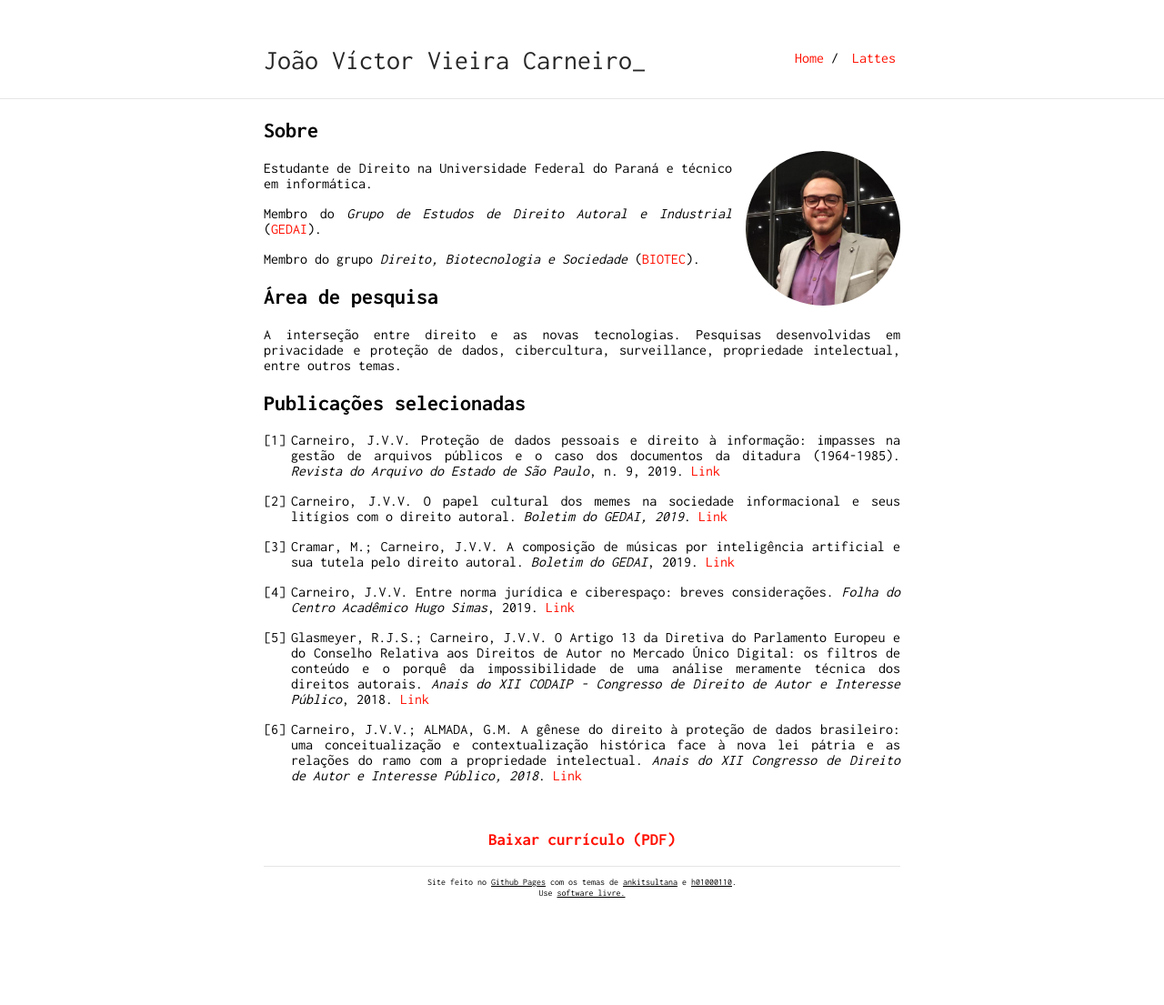
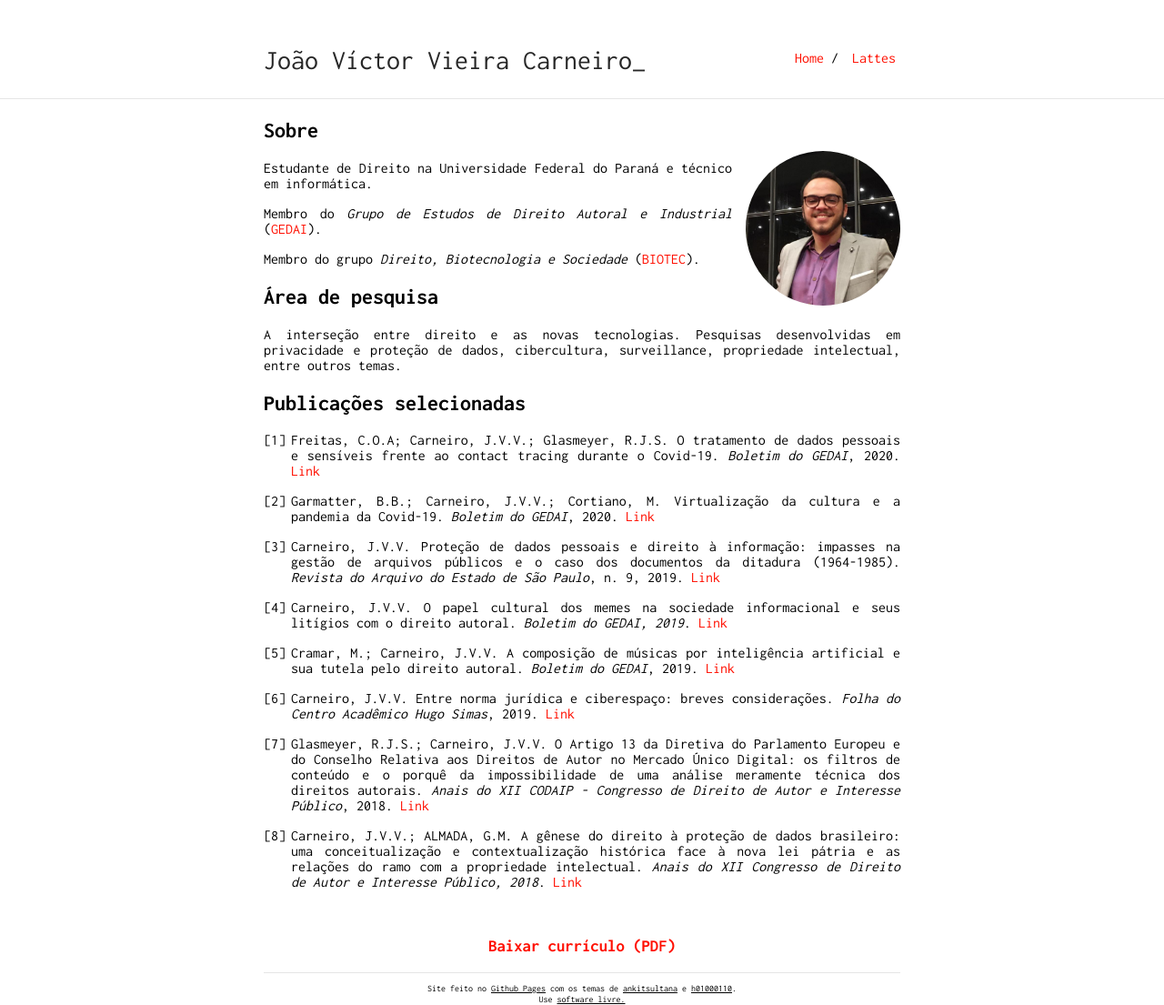
Before and after one commit to joaovvcarneiro/joaovvcarneiro.github.io, a Jekyll site: the page built from index.md, in a window 1280 px wide. Shown: the whole page at 91% size. Built offline with Jekyll 4.4.1, drawn with Linux system fonts in a browser that asks for light colours; before the commit the page ends 988 px from its top, so only the background shows below that.

Commit message:
Update index.md

```diff
--- a/index.md
+++ b/index.md
@@ -19,6 +19,10 @@ A interseção entre direito e as novas tecnologias. Pesquisas desenvolvidas em
 
 ## Publicações selecionadas
 
+1. Freitas, C.O.A; Carneiro, J.V.V.; Glasmeyer, R.J.S. O tratamento de dados pessoais e sensíveis frente ao contact tracing durante o Covid-19. _Boletim do GEDAI_, 2020. [Link](https://www.gedai.com.br/o-tratamento-de-dados-pessoais-e-sensiveis-frente-ao-contact-tracing-durante-o-covid-19/)
+
+1. Garmatter, B.B.; Carneiro, J.V.V.; Cortiano, M. Virtualização da cultura e a pandemia da Covid-19. _Boletim do GEDAI_, 2020. [Link](https://www.gedai.com.br/virtualizacao-da-cultura-e-a-pandemia-da-covid-19/)
+
 1. Carneiro, J.V.V. Proteção de dados pessoais e direito à informação: impasses na gestão de arquivos públicos e o caso dos documentos da ditadura (1964-1985). _Revista do Arquivo do Estado de São Paulo_, n. 9, 2019. [Link](http://www.arquivoestado.sp.gov.br/revista_do_arquivo/09/artigo_03.php)
 
 2. Carneiro, J.V.V. O papel cultural dos memes na sociedade informacional e seus litígios com o direito autoral. _Boletim do GEDAI, 2019_. [Link](http://www.gedai.com.br/junho-2019/o-papel-cultural-dos-memes-na-sociedade-informacional-e-seus-litigios-com-o-direito-autoral/)
```
